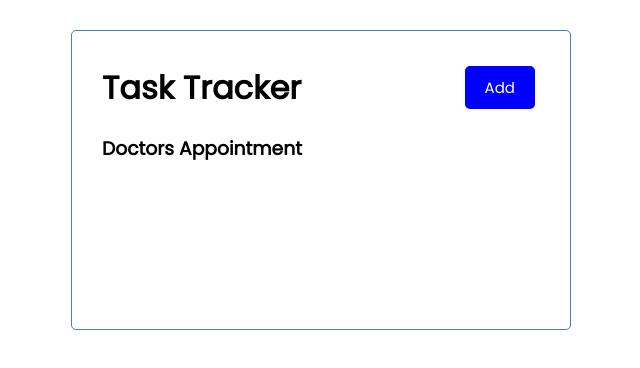
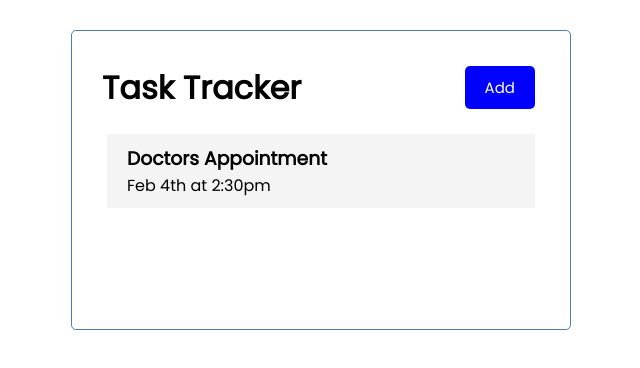
Before and after one commit to Mavo-1/React-task-tracker, a React (Create React App) app: page / in a window 1280 px wide. Shown: the top 368 px of the page, without its empty margins (319-959 px from the left). Built offline with nearby package versions, Linux system fonts and the light colour scheme.

Commit message:
i react-icon

```diff
--- a/package.json
+++ b/package.json
@@ -8,6 +8,7 @@
     "@testing-library/user-event": "^13.5.0",
     "react": "^18.2.0",
     "react-dom": "^18.2.0",
+    "react-icons": "^4.7.1",
     "react-scripts": "5.0.1",
     "web-vitals": "^2.1.4"
   },
--- a/src/App.js
+++ b/src/App.js
@@ -1,12 +1,21 @@
+import {useState} from 'react'
 import Header from './components/Header'
 import Tasks from './components/Tasks'
 
 
 const App = () => {
+  const [tasks, setTasks] = useState([
+    {
+        id: 1,
+        text: 'Doctors Appointment',
+        day: 'Feb 4th at 2:30pm',
+        reminder: true,
+    }
+])
   return (
     <div className="container">
      <Header  />
-     <Tasks  />
+     <Tasks tasks = {tasks}  />
     </div>
   );
 }
--- /dev/null
+++ b/src/components/Task.js
@@ -0,0 +1,10 @@
+const Task = ({task}) => {
+    return (
+        <div className = 'task'>
+            <h3> {task.text}</h3>
+            <p>{task.day}</p>
+        </div>
+    )
+}
+
+export default Task
--- a/src/components/Tasks.js
+++ b/src/components/Tasks.js
@@ -1,20 +1,12 @@
-import {useState} from 'react'
+import Task from './Task'
 
 
 
-const Tasks = () => {
-    const [tasks, setTasks] = useState([
-        {
-            id: 1,
-            text: 'Doctors Appointment',
-            day: 'Feb 4th at 2:30pm',
-            reminder: true,
-        }
-    ])
-  return (
+const Tasks = ({tasks}) => {
+    return (
     <>
     {tasks.map((task)=>(
-        <h3 key={task.id}>{task.text}</h3>
+        <Task key={task.id} task={task}/>
     ))}
     </>
   )
```
Also changed, not shown: 1 other file (tests, documents, lock files or other folders).
